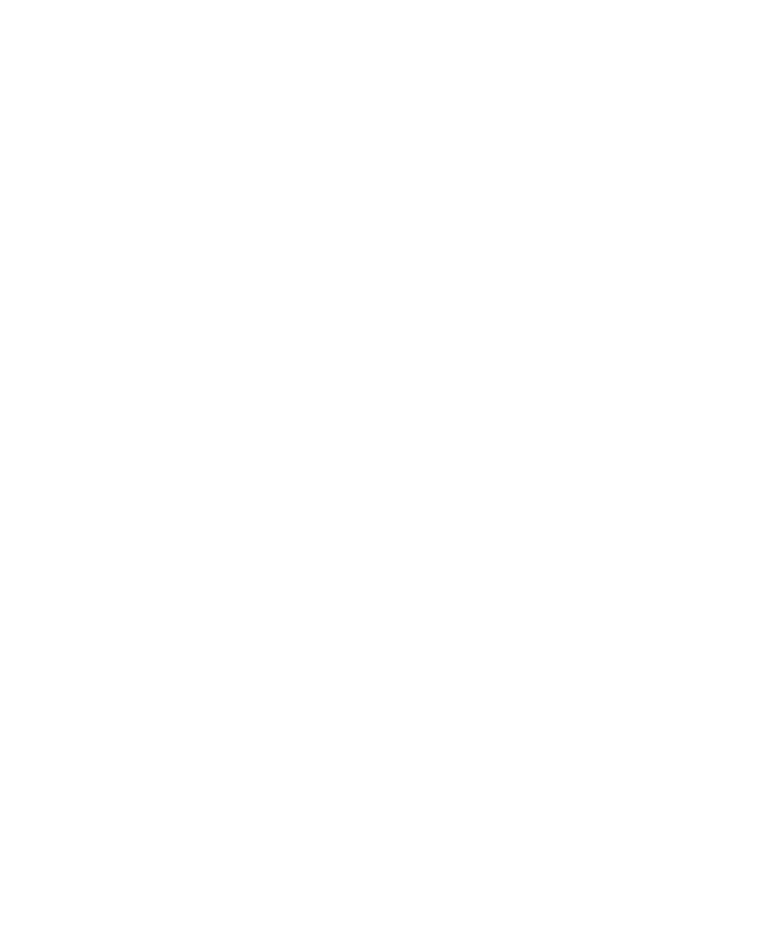
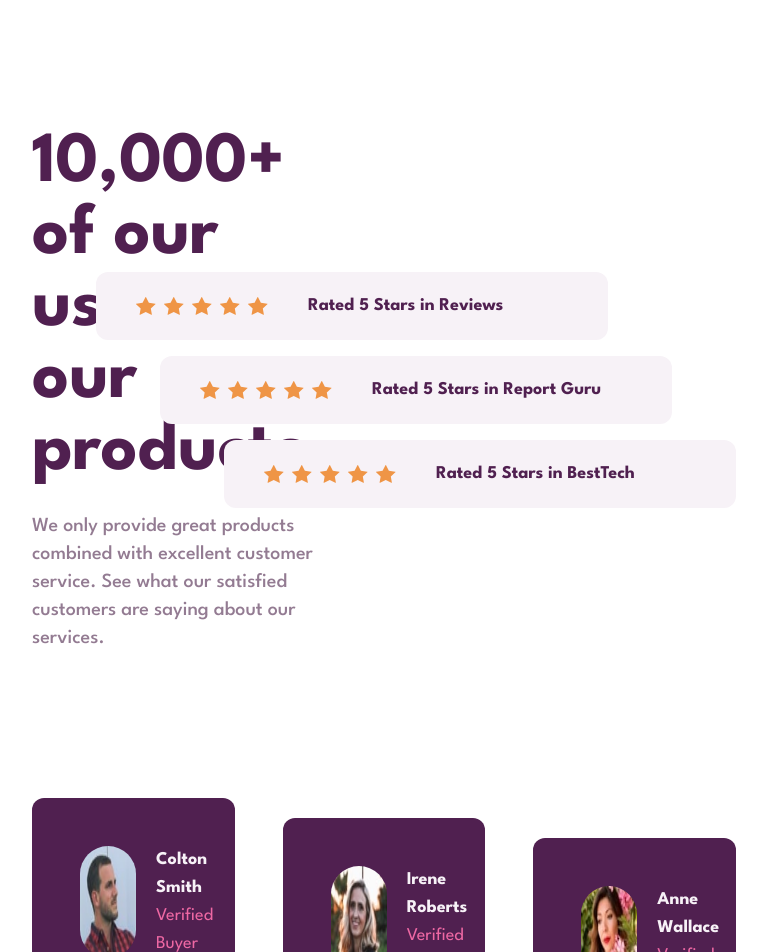
Before and after one commit to BrunnoHibbeln/social-proof-section, a Next.js app: page / in a window 1280 px wide. Shown: the top 952 px of the page, without its empty margins (256-1023 px from the left). Before the commit the page ends 800 px from the top, so only its background shows below. Built offline with nearby package versions, Linux system fonts and the light colour scheme.

Commit message:
modifying `styles`

```diff
--- /dev/null
+++ b/app/components/FeedbackCard.js
@@ -0,0 +1,20 @@
+import Image from 'next/image'
+
+export default function FeedbackCard({ margin, image, name, text }) {
+  return (
+    <section
+      className={`flex flex-col gap-8 rounded-xl bg-dark-magenta p-8 xl:h-80 xl:w-[31rem] xl:p-12 ${margin}`}
+    >
+      <section className="flex flex-row gap-5">
+        <Image className="w-14 rounded-full" src={image} alt="Colton's Photo" />
+        <article className="flex flex-col items-center justify-center">
+          <strong className="text-light-magenta xl:text-lg">{name}</strong>
+          <span className="text-pink xl:text-lg">Verified Buyer</span>
+        </article>
+      </section>
+      <p className="text-body font-bold text-light-magenta xl:text-lg">
+        “ {text} ”
+      </p>
+    </section>
+  )
+}
--- /dev/null
+++ b/app/components/RatingCard.js
@@ -0,0 +1,12 @@
+import StarIcon from './StarIcon'
+
+export default function RatingCard({ text, margin }) {
+  return (
+    <section
+      className={`flex w-full flex-col items-center justify-center gap-3 rounded-xl bg-light-magenta py-4 xl:w-[32rem] xl:flex-row xl:justify-start xl:gap-10 xl:px-10 xl:py-5 ${margin}`}
+    >
+      <StarIcon />
+      <strong className="text-dark-magenta xl:text-lg">{text}</strong>
+    </section>
+  )
+}
--- /dev/null
+++ b/app/components/StarIcon.js
@@ -0,0 +1,15 @@
+import Image from 'next/image'
+
+import Star from '../images/icon-star.svg'
+
+export default function StarIcon() {
+  return (
+    <section className="flex flex-row gap-2">
+      <Image className="xl:w-5" src={Star} alt="Star Icon" />
+      <Image className="xl:w-5" src={Star} alt="Star Icon" />
+      <Image className="xl:w-5" src={Star} alt="Star Icon" />
+      <Image className="xl:w-5" src={Star} alt="Star Icon" />
+      <Image className="xl:w-5" src={Star} alt="Star Icon" />
+    </section>
+  )
+}
--- /dev/null
+++ b/app/components/TitleCard.js
@@ -0,0 +1,13 @@
+export default function TitleCard() {
+  return (
+    <article className="flex flex-col gap-6 text-center xl:w-[30rem] xl:items-center xl:justify-center xl:text-left">
+      <h1 className="px-5 text-4xl font-bold leading-7 text-dark-magenta xl:px-0 xl:text-7xl">
+        10,000+ of our users love our products.
+      </h1>
+      <p className="text-body text-xl font-medium text-magenta">
+        We only provide great products combined with excellent customer service.
+        See what our satisfied customers are saying about our services.
+      </p>
+    </article>
+  )
+}
--- a/app/page.js
+++ b/app/page.js
@@ -1,3 +1,45 @@
+import FeedbackCard from './components/FeedbackCard'
+import RatingCard from './components/RatingCard'
+import TitleCard from './components/TitleCard'
+
+import Anne from './images/image-anne.jpg'
+import Colton from './images/image-colton.jpg'
+import Irene from './images/image-irene.jpg'
+
 export default function Home() {
-  return <main></main>
+  return (
+    <main className="flex flex-col items-center justify-center gap-16 bg-white px-8 py-16 xl:grid xl:grid-cols-2 xl:grid-rows-2 xl:px-72 xl:pt-32">
+      <section className="flex xl:items-center xl:justify-start">
+        <TitleCard />
+      </section>
+      <section className="flex flex-col items-center justify-center gap-4 xl:items-end">
+        <RatingCard margin="xl:mr-32" text="Rated 5 Stars in Reviews" />
+        <RatingCard margin="xl:mr-16" text="Rated 5 Stars in Report Guru" />
+        <RatingCard text="Rated 5 Stars in BestTech" />
+      </section>
+      <section className="flex flex-col gap-4 xl:col-span-full xl:flex-row xl:gap-12">
+        <FeedbackCard
+          image={Colton}
+          name="Colton Smith"
+          text="We needed the same printed design as the one we had ordered a week
+            prior. Not only did they find the original order, but we also
+            received it in time. Excellent!"
+        />
+        <FeedbackCard
+          margin="xl:mt-5"
+          image={Irene}
+          name="Irene Roberts"
+          text="Customer service is always excellent and very quick turn around. Completely
+          delighted with the simplicity of the purchase and the speed of delivery."
+        />
+        <FeedbackCard
+          margin="xl:mt-10"
+          image={Anne}
+          name="Anne Wallace"
+          text="Put an order with this company and can only praise them for the very high
+          standard. Will definitely use them again and recommend them to everyone!"
+        />
+      </section>
+    </main>
+  )
 }
```
